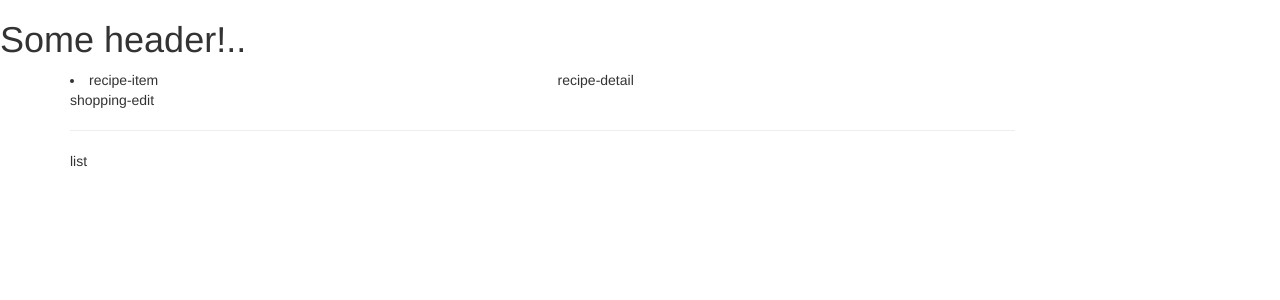
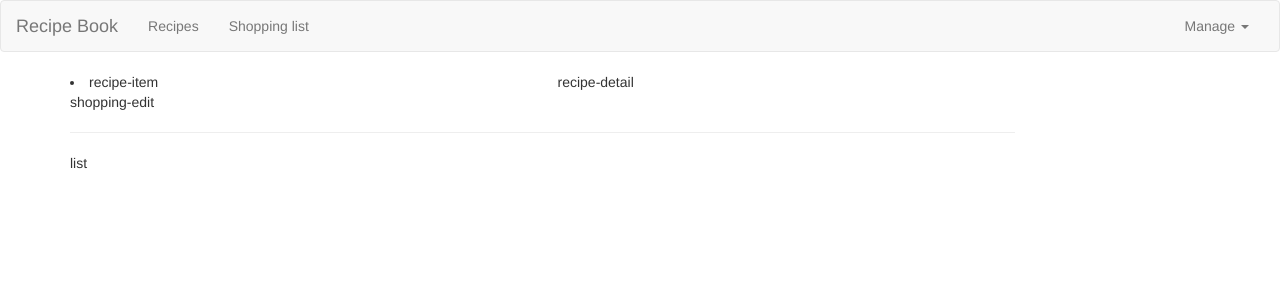
Before and after one commit to fukodiaz/ang-food, an Angular app: page / in a window 1280 px wide. Shown: the top 300 px of the page. Built offline with nearby package versions, Linux system fonts and the light colour scheme.

Commit message:
mark up header with block-navigation

```diff
--- a/src/app/header/header.component.html
+++ b/src/app/header/header.component.html
@@ -1 +1,26 @@
-<h1>Some header!..</h1>
+<nav class='navbar navbar-default'>
+	<div class='container-fluid'>
+		<div class='navbar-header'>
+			<a href="#" class='navbar-brand'>Recipe Book</a>
+		</div>
+
+		<div class='collapse navbar-collapse'>
+			<ul class='nav navbar-nav'>
+				<li><a href='#'>Recipes</a></li>
+				<li><a href='#'>Shopping list</a></li>
+			</ul>
+			<ul class='nav navbar-nav navbar-right'>
+				<li class='dropdown'>
+					<a href='#' class='dropdown-toggle' rol='button'>
+						Manage
+						<span class='caret'></span>
+					</a>
+					<ul class='dropdown-menu'>
+						<li><a href='#'>Save Data</a></li>
+						<li><a href='#'>Fetch Data</a></li>
+					</ul>
+				</li>
+			</ul>
+		</div>
+	</div>
+</nav>
```
